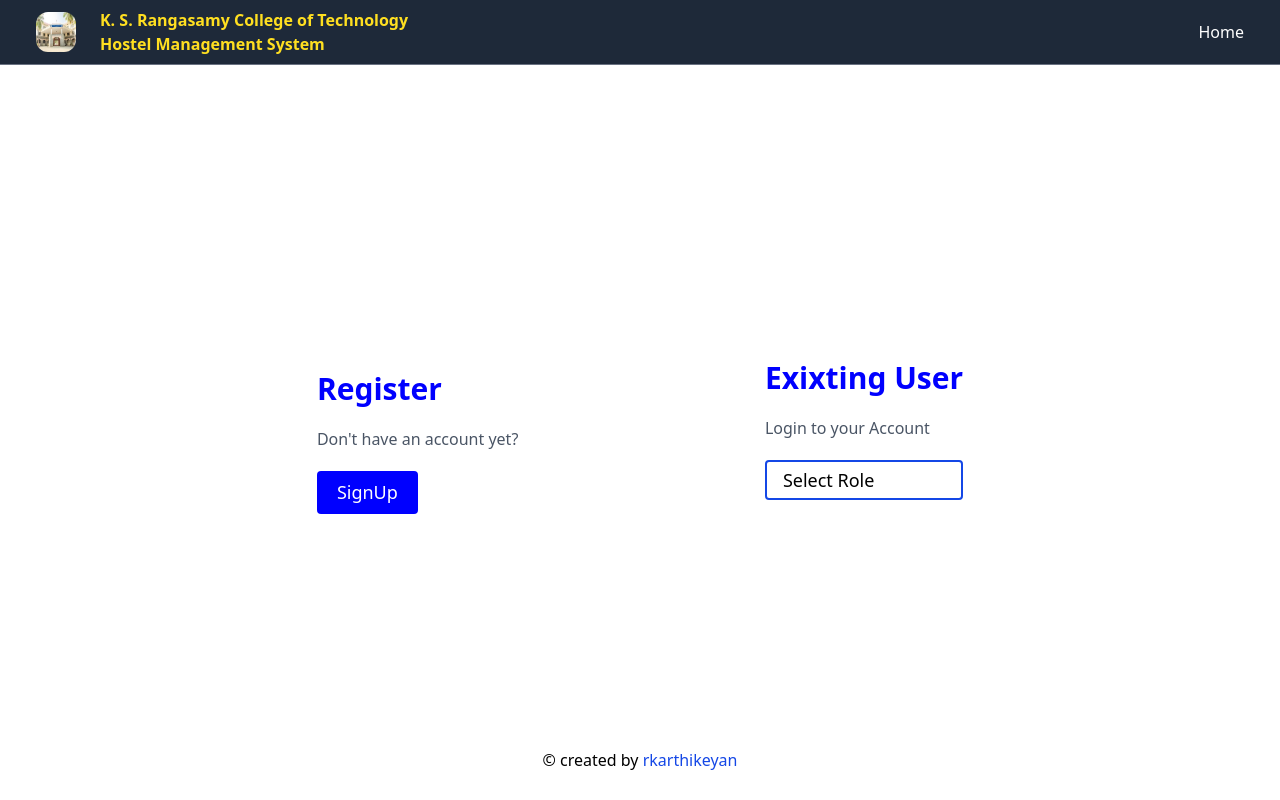
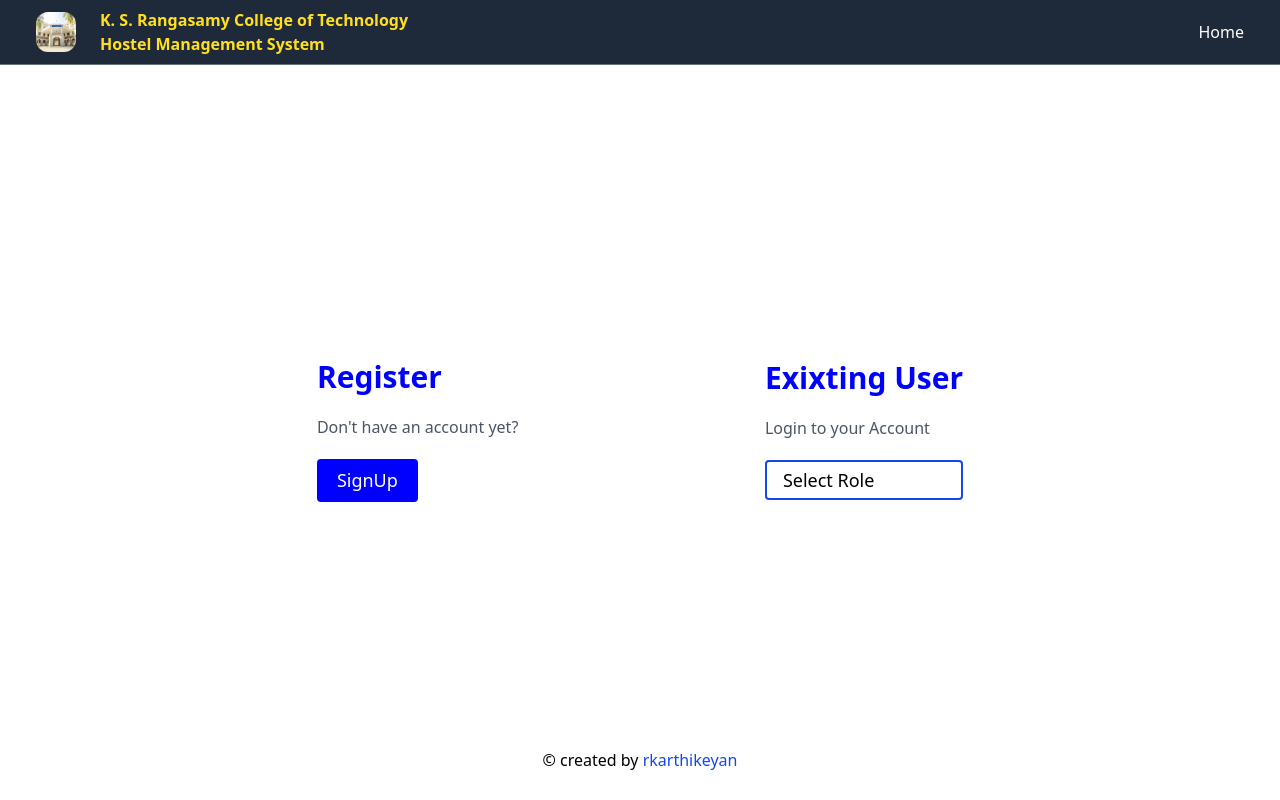
Before and after one commit to imrkarthikeyan/hms-frontend, a React (Vite) app: page / in a window 1280 px wide. Built offline with nearby package versions, Linux system fonts and the light colour scheme.

Commit message:
updated home page

```diff
--- a/src/pages/Auth/RoleSelect.jsx
+++ b/src/pages/Auth/RoleSelect.jsx
@@ -27,7 +27,7 @@ export default function RoleSelect(){
             </div>
             <div className='flex flex-1 items-center justify-center gap-80 pt-28 px-4'>
                 <div className='flex flex-col md:flex-row items-center justify-center gap-10 md:gap-32 w-full max-w-4xl'>
-                    <div className='p-6 pl-17 pb-13 md:pl-0 md:pb-0 w-full max-w-xs'>
+                    <div className='pl-17 pb-13 md:pl-0 md:pb-0 w-full max-w-xs'>
                         <h1 className='font-bold text-[Blue] text-3xl pb-5'>Register</h1>
                         <p className='text-gray-600 pb-5'>Don't have an account yet?</p>
                         <button onClick={()=>navigate('/signup/student')} className='bg-[Blue] cursor-pointer rounded pl-5 pr-5 pb-2 pt-2 text-white text-[18px]'>SignUp</button>
```
